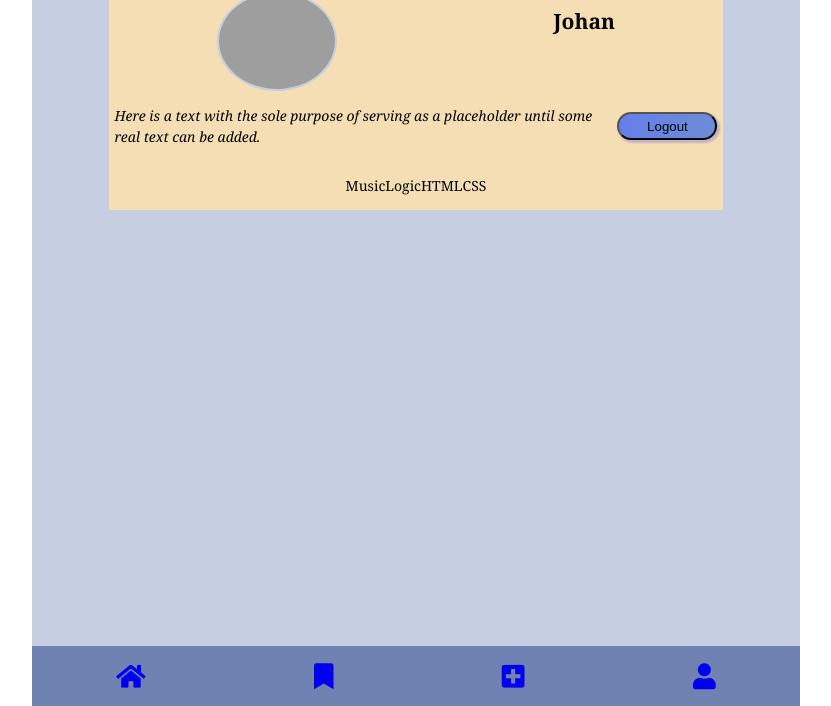
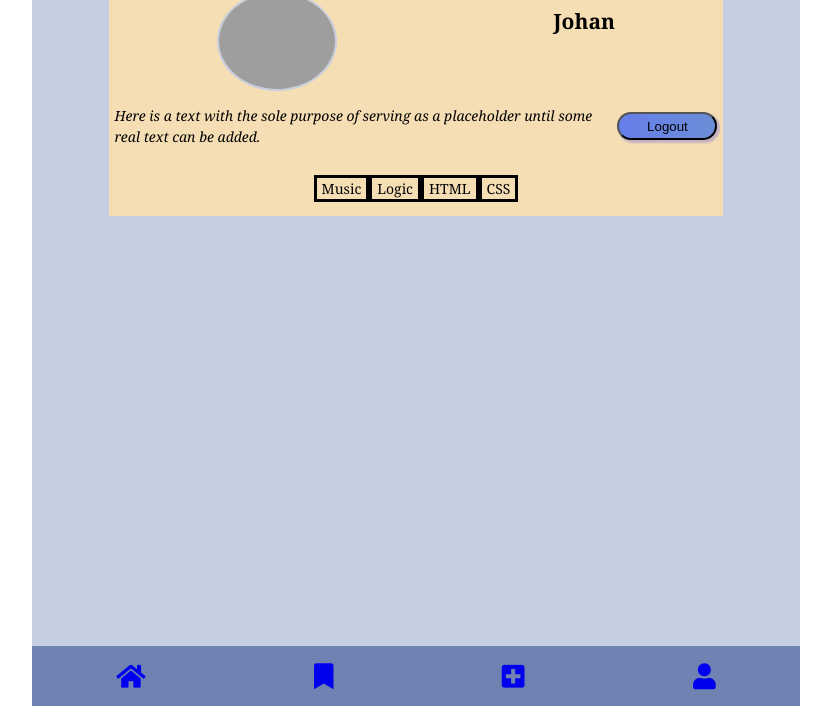
Before and after one commit to johdyn/quiz-app-johan, a website: page profile.html in a window 1280 px wide. Shown: the part 94-800 px from the top of the page, without its empty margins (224-1055 px from the left). Drawn offline with Linux system fonts and the light colour scheme; grey boxes are pictures that could not be loaded.

Commit message:
Various changes

```diff
--- a/profile.html
+++ b/profile.html
@@ -25,10 +25,10 @@
             <button class="button-properties">Logout</button>
           </div>
           <ul class="profile-card__tags">
-            <li class="tag-style">Music</li>
-            <li class="tag-style">Logic</li>
-            <li class="tag-style">HTML</li>
-            <li class="tag-style">CSS</li>
+            <li class="profile-card__tags__tag-style">Music</li>
+            <li class="profile-card__tags__tag-style">Logic</li>
+            <li class="profile-card__tags__tag-style">HTML</li>
+            <li class="profile-card__tags__tag-style">CSS</li>
           </ul>
         </article>
       </main>
--- a/styles/components/_profile-card.css
+++ b/styles/components/_profile-card.css
@@ -16,3 +16,8 @@
   justify-content: space-between;
   padding-left: 0;
 }
+
+.profile-card__tags__tag-style {
+  padding: 0 5px 0 5px;
+  border: solid black;
+}
```
